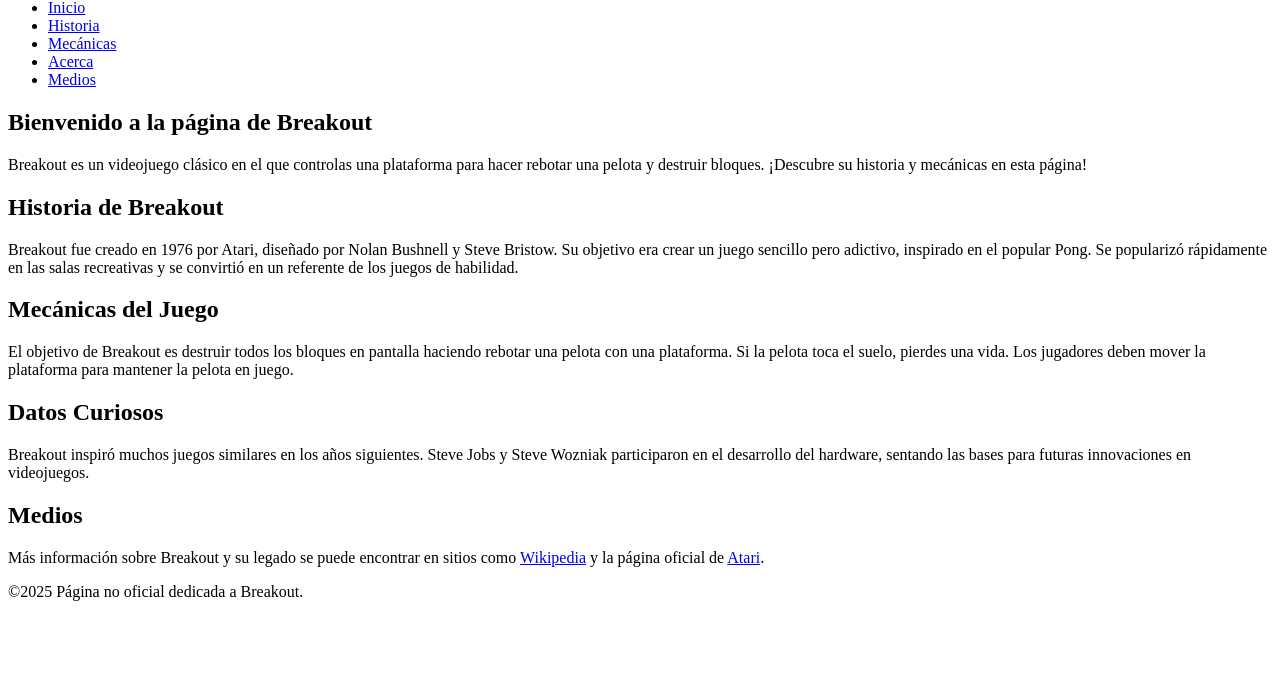
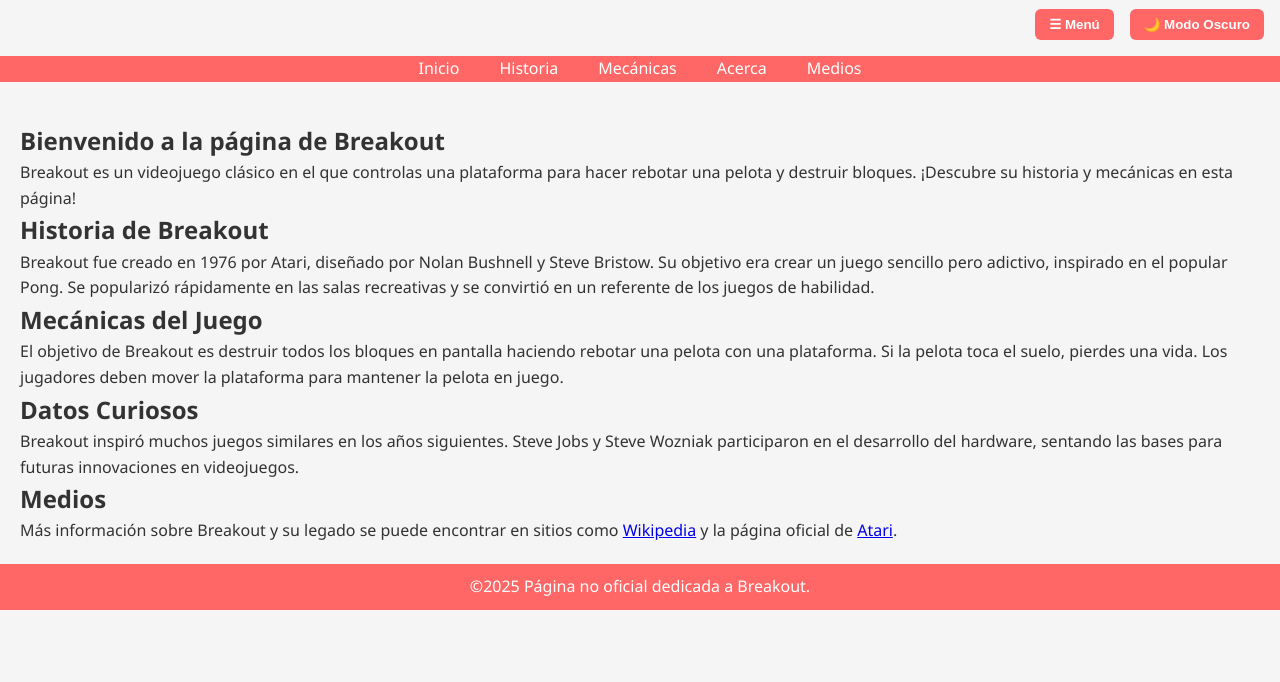
Before and after one commit to joseluis252001/proyecto-final, a plain HTML site: page docs/index.html in a window 1280 px wide. Shown: the part 118-800 px from the top of the page. Drawn offline with Linux system fonts and the light colour scheme.

Commit message:
actualizacion

```diff
--- a/docs/index.html
+++ b/docs/index.html
@@ -4,7 +4,7 @@
     <meta charset="UTF-8">
     <meta name="viewport" content="width=device-width, initial-scale=1.0">
     <title>Breakout</title>
-    <link rel="stylesheet" href="styles.css">
+    <link rel="stylesheet" href="styless.css">
     <link rel="icon" href="favicon.ico">
 </head>
 <body>
@@ -61,33 +61,6 @@
 
     <button id="scrollToTop" title="Volver arriba">↑</button>
 
-    <!-- Script para el cambio de tema -->
-    <script>
-        const themeToggle = document.getElementById("theme-toggle");
-        const body = document.body;
-
-        themeToggle.addEventListener("click", () => {
-            body.classList.toggle("oscuro");
-        });
-
-        // Mostrar botón de scroll solo al bajar
-        const scrollToTop = document.getElementById("scrollToTop");
-        window.addEventListener("scroll", () => {
-            if (window.scrollY > 100) {
-                scrollToTop.style.display = "block";
-            } else {
-                scrollToTop.style.display = "none";
-            }
-        });
-
-        // Función para volver arriba
-        scrollToTop.addEventListener("click", () => {
-            window.scrollTo({ top: 0, behavior: "smooth" });
-        });
-    </script>
-
-
-<script src="main.js"></script>
-
+    <script src="main.js"></script>
 </body>
 </html>
--- a/docs/main.js
+++ b/docs/main.js
@@ -18,8 +18,12 @@ document.addEventListener("DOMContentLoaded", () => {
     const themeToggle = document.getElementById("theme-toggle");
 
     // Verifica si el usuario ya tiene un tema guardado
-    if (localStorage.getItem("tema") === "oscuro") {
+    const savedTheme = localStorage.getItem("tema");
+    if (savedTheme === "oscuro") {
         document.body.classList.add("oscuro");
+        themeToggle.textContent = "🌞 Modo Claro";
+    } else {
+        themeToggle.textContent = "🌙 Modo Oscuro";
     }
 
     // Evento para cambiar entre modo claro y oscuro
@@ -27,9 +31,11 @@ document.addEventListener("DOMContentLoaded", () => {
         if (document.body.classList.contains("oscuro")) {
             document.body.classList.remove("oscuro");
             localStorage.setItem("tema", "claro");
+            themeToggle.textContent = "🌙 Modo Oscuro";
         } else {
             document.body.classList.add("oscuro");
             localStorage.setItem("tema", "oscuro");
+            themeToggle.textContent = "🌞 Modo Claro";
         }
     });
 
--- a/docs/styless.css
+++ b/docs/styless.css
@@ -6,8 +6,8 @@
 }
 
 :root {
-    --bg-color: #f5f5f5;
-    --text-color: #333;
+  --bg-color: #f5f5f5; /* Fondo claro */
+  --text-color: #333; /* Texto oscuro */
   --card-bg: #ffffff;
   --personaje-bg: #ffeaea;
   --nav-bg: #ff6666;
@@ -15,18 +15,23 @@
   --button-bg: #ff6666;
   --button-hover: #ff3333;
   --shadow: rgba(0, 0, 0, 0.1);
+  --breakout-color1: #682532; /* Granate oscuro */
+  --breakout-color2: #401921; /* Rojo oscuro */
+  --breakout-color3: #121f30; /* Azul oscuro */
+  --breakout-color4: #121a2d; /* Azul grisáceo */
+  --breakout-color5: #111e32; /* Azul noche */
 }
 
 [data-theme="dark"],
 body.oscuro {
-    --bg-color: #1a1a1a;
+  --bg-color: #121f30; /* Fondo Breakout */
   --text-color: #f1f1f1;
-    --card-bg: #1e1e1e;
-    --personaje-bg: #3a1f1f;
-    --nav-bg: #bb4444;
-    --nav-hover: #dd5555;
-    --button-bg: #bb4444;
-    --button-hover: #ff6b6b;
+  --card-bg: #111e32;
+  --personaje-bg: #401921;
+  --nav-bg: #682532;
+  --nav-hover: #121a2d;
+  --button-bg: #682532;
+  --button-hover: #401921;
   --shadow: rgba(255, 255, 255, 0.05);
 }
 
@@ -57,8 +62,7 @@
   padding: 1em;
 }
 
-  button,
-  .menu-toggle {
+button, .menu-toggle {
   background-color: var(--button-bg);
   color: white;
   border: none;
@@ -69,8 +73,7 @@
   font-weight: bold;
 }
 
-  button:hover,
-  .menu-toggle:hover {
+button:hover, .menu-toggle:hover {
   background-color: var(--button-hover);
   transform: scale(1.05);
 }
```
Lines whose indentation alone changed are shown as unchanged.
